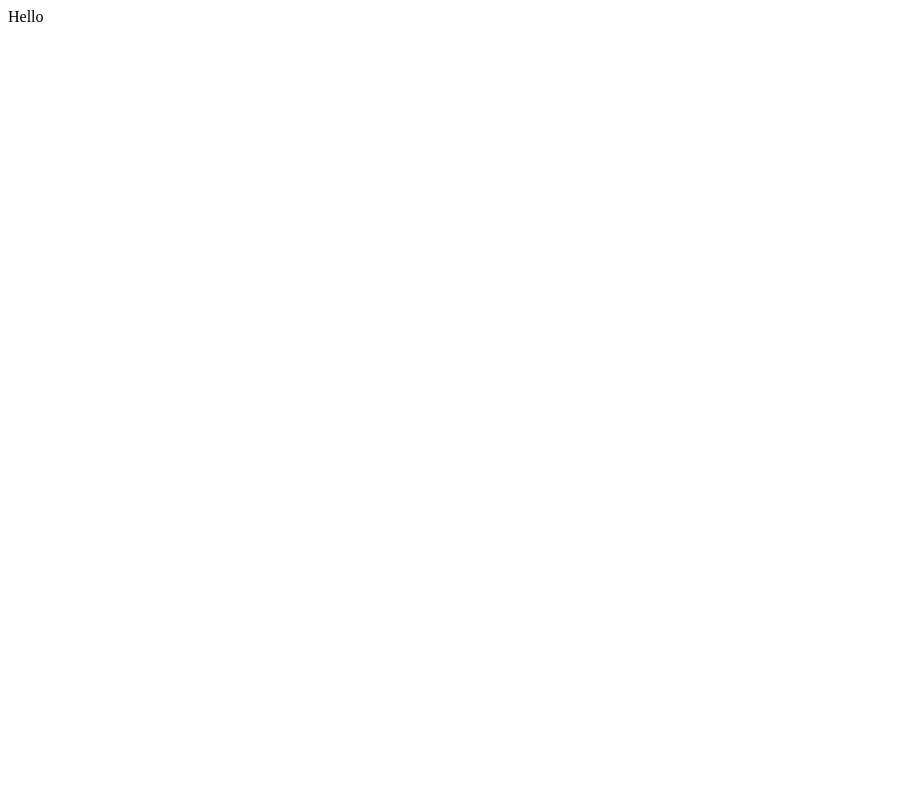
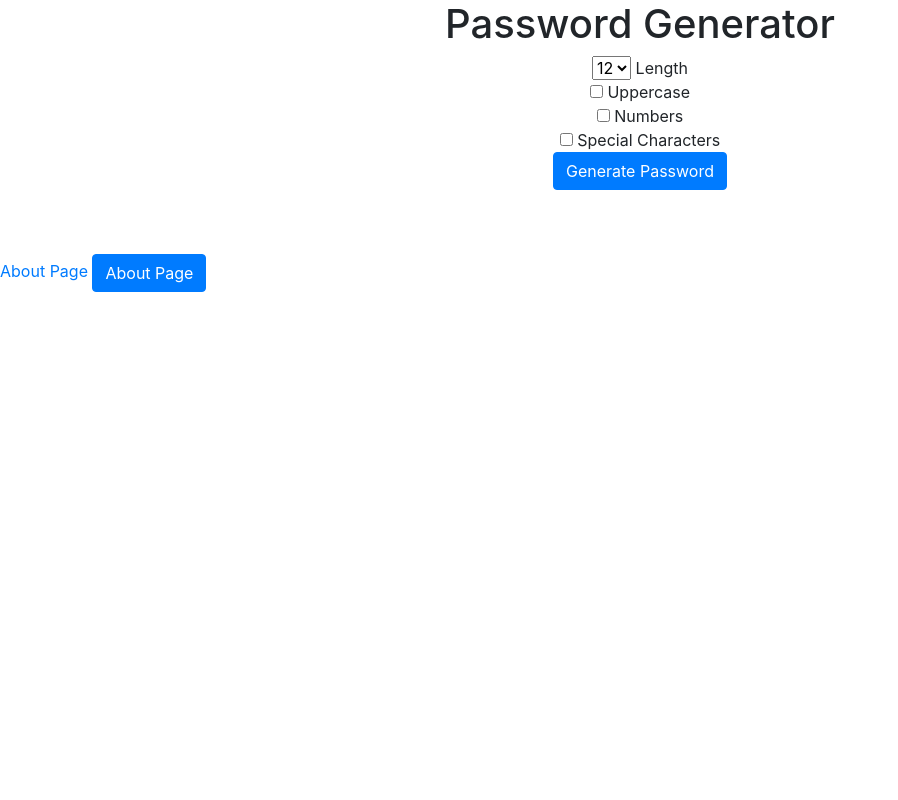
Before and after one commit to SirRamis/password_generator_red-project, a Django app: page /home in a window 1280 px wide. Before the commit the part shown is almost empty. Shown: the whole page, without its empty margins (0-898 px from the left). Run offline with Django 5.2, Linux system fonts and the light colour scheme; some libraries are stand-ins or nearby versions.

Commit message:
Added templates\password.html

```diff
--- a/generator/templates/generator/home.html
+++ b/generator/templates/generator/home.html
@@ -1,10 +1,35 @@
-<!DOCTYPE html>
-<html lang="en">
-<head>
-    <meta charset="UTF-8">
-    <title>Title</title>
-</head>
-<body>
+<link rel="stylesheet" href="https://stackpath.bootstrapcdn.com/bootstrap/4.4.1/css/bootstrap.min.css" integrity="sha384-Vkoo8x4CGsO3+Hhxv8T/Q5PaXtkKtu6ug5TOeNV6gBiFeWPGFN9MuhOf23Q9Ifjh" crossorigin="anonymous">
 
-</body>
-</html>
+<div class="container text-center">
+  <h1>Password Generator</h1>
+
+  <form action="{% url 'password' %}">
+    <select name="length">
+      <option value="6">6</option>
+      <option value="7">7</option>
+      <option value="8">8</option>
+      <option value="9">9</option>
+      <option value="10">10</option>
+      <option value="11">11</option>
+      <option value="12" selected="selected">12</option>
+      <option value="13">13</option>
+      <option value="14">14</option>
+    </select> Length
+    <br>
+    <input type="checkbox" name="uppercase"> Uppercase
+    <br>
+    <input type="checkbox" name="numbers"> Numbers
+    <br>
+    <input type="checkbox" name="special"> Special Characters
+    <br>
+
+    <input type="submit" value="Generate Password" class="btn btn-primary">
+  </form>
+</div>
+    <br>
+    <br>
+  <form action="{% url 'about' %}">
+    <a href="{% url 'about' %}">About Page</a>
+    <input type="submit" value="About Page" class="btn btn-primary">
+
+  </form>
--- a/generator/views.py
+++ b/generator/views.py
@@ -3,4 +3,7 @@ from django.http import HttpResponse
 # Create your views here.
 
 def home(request):
-    return HttpResponse('Hello')
+    return render(request, 'generator/home.html')
+
+def password(request):
+    return render(request, 'generator/password.html')
--- a/password_generator_red/urls.py
+++ b/password_generator_red/urls.py
@@ -21,4 +21,5 @@ from generator import views
 urlpatterns = [
     # path('admin/', admin.site.urls),
     path('home', views.home),
+    path('password/', views.password),
 ]
```
Also changed, not shown: generator/templates/generator/password.html (added, +10 -0 lines).
